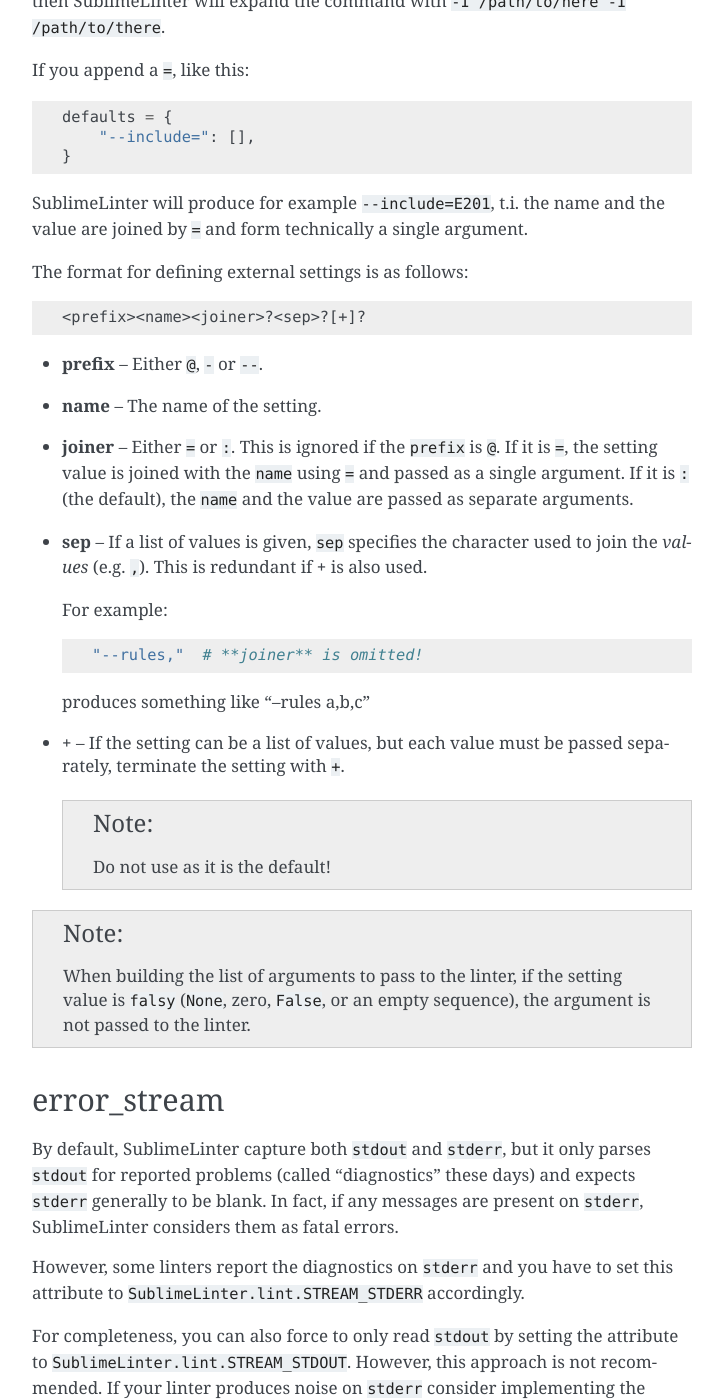
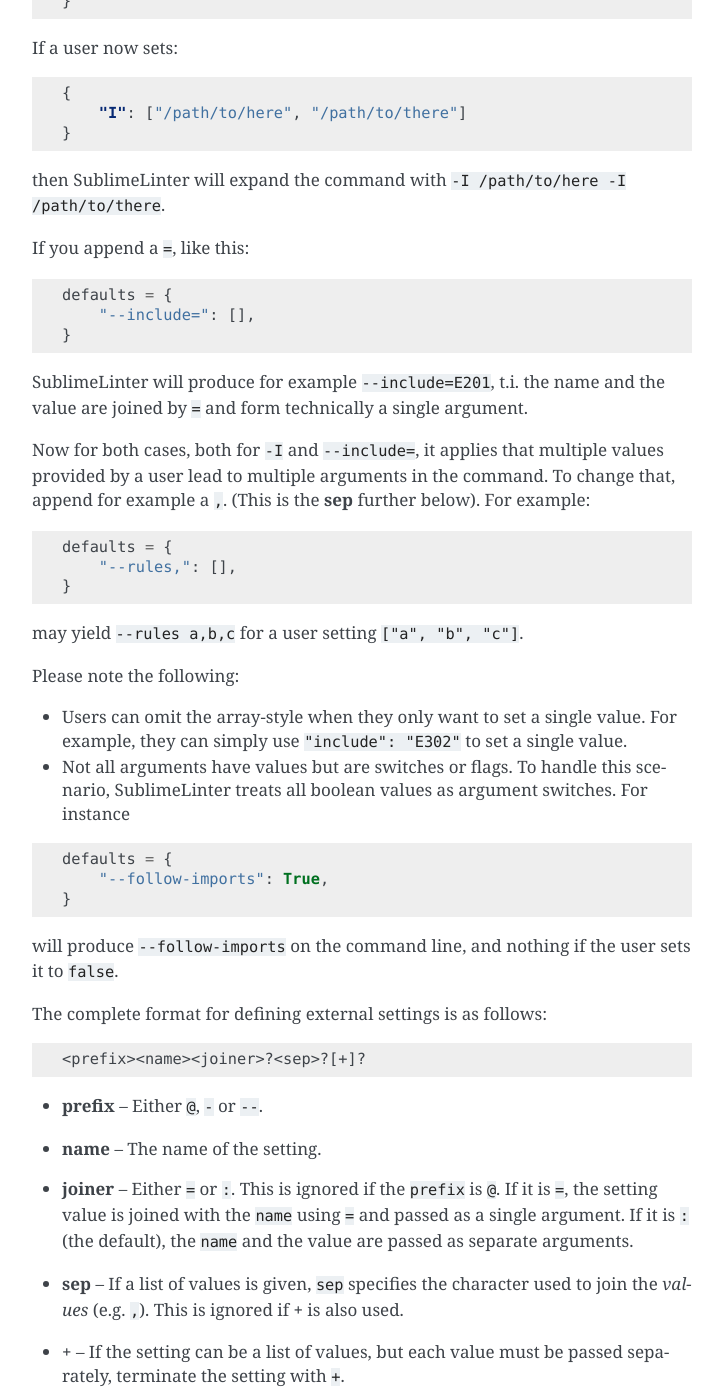
Before and after one commit to SublimeLinter/SublimeLinter, a Sphinx documentation site: the page built from docs/linter_attributes.rst, in a window 1280 px wide and 1400 px high, scrolled down 2714 px. Shown: the whole window, without its empty margins (388-1111 px from the left). Built offline with Sphinx 7.4.7, drawn with Linux system fonts in a browser that asks for light colours; some of the changed text lies outside the part shown.

```diff
--- a/docs/linter_attributes.rst
+++ b/docs/linter_attributes.rst
@@ -83,7 +85,7 @@ defaults (mandatory)
     The name "defaults" can be misleading as the attribute is used to declare and define any additional settings and possibly command arguments, while *also* setting default values for all these settings.
 
 
-.. note::
+.. attention::
 
     All settings mentioned here are user-visible and can be changed in the global or project settings!
 
@@ -95,7 +97,9 @@ Each linter must at least define the mandatory ``"selector"`` setting, which spe
 
 This is the minimum requirement that needs to be set.
 
-Apart from the mandatory setting, you can define internal and external settings. Internal settings can only be used programmatically, and you need to extend or override specific methods to use them.  Generally, you define a setting name with its default value::
+Apart from the mandatory setting, you can define internal and external settings.
+
+**Internal settings** can only be used programmatically, and you need to extend or override specific methods to use them.  Generally, you define a setting name with its default value::
 
     defaults = {
         ...
@@ -109,7 +113,12 @@ and then use it in your plugin code like this:
     if self.settings.get("some_flag"):
         ...
 
-External settings are defined using one of the prefixes `@`, `-`, or `--`, and automatically injected as additional arguments to the command.
+**External settings** are defined using one of the prefixes `@`, `-`, or `--`, and automatically injected as additional arguments to the command.
+
+.. note::
+
+    Only use external settings if you have a reason.  All linters already have the ``args`` setting through which users can inject arbitrary arguments to the command.
+
 
 For example, you can define::
 
@@ -137,7 +146,29 @@ If you append a ``=``, like this::
 
 SublimeLinter will produce for example ``--include=E201``, t.i. the name and the value are joined by ``=`` and form technically a single argument.
 
-The format for defining external settings is as follows:
+Now for both cases, both for ``-I`` and ``--include=``, it applies that multiple values provided by a user lead to multiple arguments in the command.  To change that, append for example a ``,``.  (This is the **sep** further below).  For example::
+
+    defaults = {
+        "--rules,": [],
+    }
+
+may yield ``--rules a,b,c`` for a user setting ``["a", "b", "c"]``.
+
+Please note the following:
+
+* Users can omit the array-style when they only want to set a single value. For example, they can simply use ``"include": "E302"`` to set a single value.
+
+* Not all arguments have values but are switches or flags. To handle this scenario, SublimeLinter treats all boolean values as argument switches. For instance
+
+.. code-block:: python
+
+    defaults = {
+        "--follow-imports": True,
+    }
+
+will produce ``--follow-imports`` on the command line, and nothing if the user sets it to ``false``.
+
+The complete format for defining external settings is as follows:
 
 .. code-block:: text
 
@@ -151,13 +182,7 @@ The format for defining external settings is as follows:
   If it is ``:`` (the default), the ``name`` and the value are passed as separate arguments.
 - **sep** – If a list of values is given,
   ``sep`` specifies the character used to join the *values* (e.g. ``,``).
-  This is redundant if **+** is also used.
-
-  For example::
-
-    "--rules,"  # **joiner** is omitted!
-
-  produces something like "--rules a,b,c"
+  This is ignored if **+** is also used.
 
 - **+** – If the setting can be a list of values,
   but each value must be passed separately,
@@ -172,7 +197,7 @@ The format for defining external settings is as follows:
 
    When building the list of arguments to pass to the linter,
    if the setting value is ``falsy`` (``None``, zero, ``False``, or an empty sequence),
-   the argument is not passed to the linter.
+   the argument is omitted.
 
 
 error_stream
@@ -221,21 +246,24 @@ this attribute should be ``False`` (the default).
 - If ``multiline`` is ``True``, the linter output is iterated over using ``re.finditer``
   until no more matches are found.
 
-.. note::
 
-    It is important that you set this flag correctly; it does more than just
-    add the ``re.MULTILINE`` flag when it compiles the ``regex`` pattern.
-
+.. _name:
 
 name
 ----
-Usually the name of the linter is derived from the name of the class.
+Usually the name of the linter is derived from the name of the class but lowercased.
 If that doesn't work out, you can also set it explicitly with this attribute.
 
 
 re_flags
 --------
-If you wish to add custom ``re flags`` that are used when compiling the :ref:`regex` pattern,
+
+.. note::
+
+    These flags can also be included within the ``regex`` pattern itself.
+    It's up to you which technique you prefer.
+
+If you wish to set custom flags that are used when compiling the :ref:`regex` pattern,
 you may specify them here.
 
 For example, if you want the pattern to be case-insensitive, you could do this:
```
Also changed, not shown: other parts of docs/linter_attributes.rst (+6 -9 lines), docs/linter_plugin.rst (+36 -8 lines).
